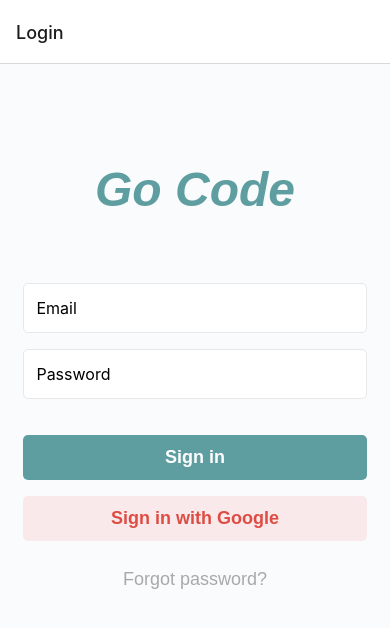
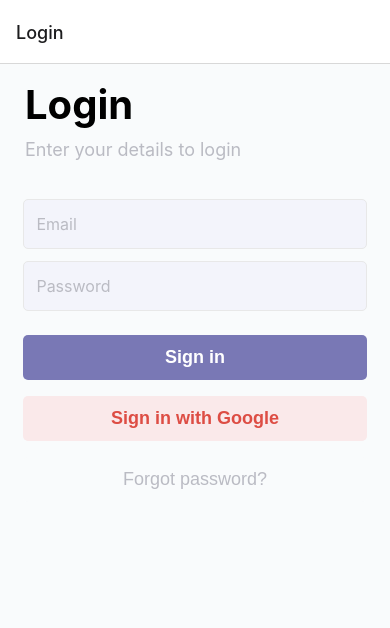
Before and after one commit to wiktoriakeller/go-code, a React Native app in the folder src/mobile/: screen /Login in a window 390 px wide. Shown: the top 628 px of the page. Built offline with nearby package versions, Linux system fonts and the light colour scheme.

Commit message:
#19 Change color palette

```diff
--- a/src/mobile/components/CustomInput.tsx
+++ b/src/mobile/components/CustomInput.tsx
@@ -2,11 +2,13 @@
 import colors from "../styles/colors"
 
 interface ICustomInputProps extends TextInputProps {
+  label: string;
 }
 
 const CustomInput = (props: ICustomInputProps) => {
   return (
     <View style={styles.container}>
+      <View>{props.label}</View>
       <TextInput
         {...props}
         style={styles.input}
@@ -17,20 +19,26 @@
 
 const styles = StyleSheet.create({
   container: {
-    backgroundColor: colors.white,
+    backgroundColor: colors.light,
     width: "88%",
 
-    borderColor: colors.lightGray,
+    borderColor: colors.lightGrey,
     borderWidth: 1,
     borderRadius: 5,
 
     paddingHorizontal: 12,
-    marginVertical: 8,
+    marginVertical: 6,
     height: 50,
     textAlign: "center"
   },
+  label: {
+    marginVertical: 5,
+    fontSize: 14,
+    color: colors.grey
+  },
   input: {
     flex: 1,
+    color: colors.grey,
     justifyContent: "flex-start",
     fontSize: 16
   }
--- a/src/mobile/pages/SignInPage.tsx
+++ b/src/mobile/pages/SignInPage.tsx
@@ -51,7 +51,7 @@
       backgroundColor: colors.tertiary
     },
     textStyle: {
-      color: colors.grayText,
+      color: colors.grey,
       fontWeight: "normal"
     },
     onPress: (event: GestureResponderEvent) => {
@@ -61,13 +61,18 @@
 
   return (
     <View style={styles.root}>
-      <Text style={styles.logoText}>Go Code</Text>
-      <CustomInput {...emailInput} />
-      <CustomInput {...passwordInput} />
-      <View style={{ marginBottom: 20 }}/>
-      <CustomButton {...loginButton} />
-      <CustomButton {...signInGoogleButton} />
-      <CustomButton {...forgotPasswordButton} />
+      <View style={styles.textContainer}>
+        <Text style={styles.titleText}>Login</Text>
+        <Text style={styles.subText}>Enter your details to login</Text>
+      </View>
+      <View style={styles.inputContainer}>
+        <CustomInput {...emailInput} />
+        <CustomInput {...passwordInput} />
+        <View style={{ marginBottom: 10 }}/>
+        <CustomButton {...loginButton} />
+        <CustomButton {...signInGoogleButton} />
+        <CustomButton {...forgotPasswordButton} />
+      </View>
     </View>
   )
 }
@@ -75,18 +80,27 @@
 const styles = StyleSheet.create({
   root: {
     flex: 1,
+    backgroundColor: colors.background
+  },
+  textContainer: {
+    marginLeft: 25,
+    marginTop: '4%',
+    marginBottom: '6%'
+  },
+  inputContainer: {
+    flex: 1,
     alignItems: "center",
     justifyContent: "flex-start",
-    backgroundColor: colors.background
   },
-  logoText: {
-    marginTop: "25%",
-    marginBottom: "15%",
-    color: colors.primary,
-    fontFamily: "sans-serif",
-    fontSize: 48,
-    fontWeight: "bold",
-    fontStyle: "italic"
+  titleText: {
+    color: colors.black,
+    fontSize: 40,
+    fontWeight: "bold"
+  },
+  subText: {
+    color: colors.grey,
+    fontSize: 18,
+    marginVertical: 10
   }
 });
 
--- a/src/mobile/styles/colors.ts
+++ b/src/mobile/styles/colors.ts
@@ -1,14 +1,15 @@
 const colors = {
-  primary: "cadetblue",
+  primary: "#7978b5",
   secondary: "#3b71f3",
   tertiary: "#f9fbfc",
   background: "#f9fbfc",
-  lightGray: "#e8e8e8",
-  grayText: "#A9A9A9",
+  lightGrey: "#e8e8e8",
+  grey: "#babbc3",
   white: "white",
   black: "black",
   lightOrange: "#fae9ea",
-  orange: "#dd4d44"
+  orange: "#dd4d44",
+  light: '#f3f4fb'
 }
 
 export default colors;
```
